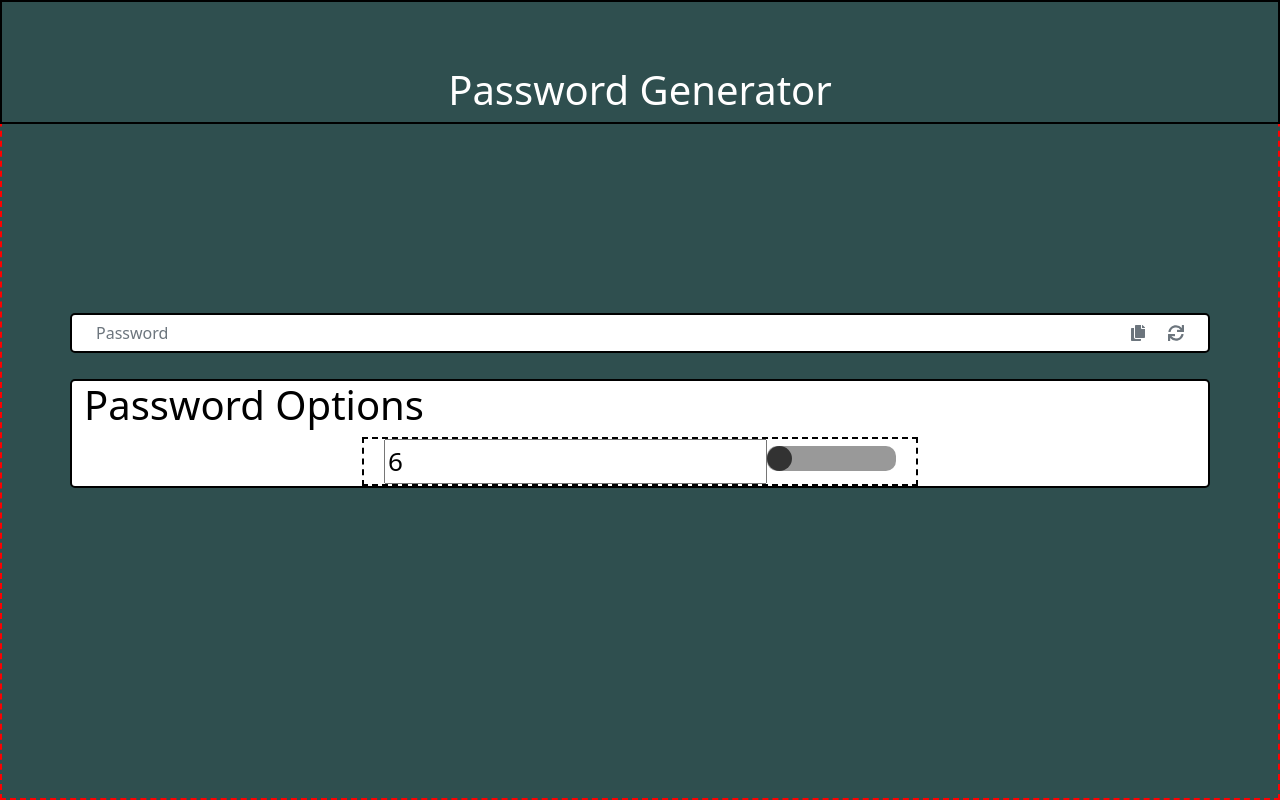
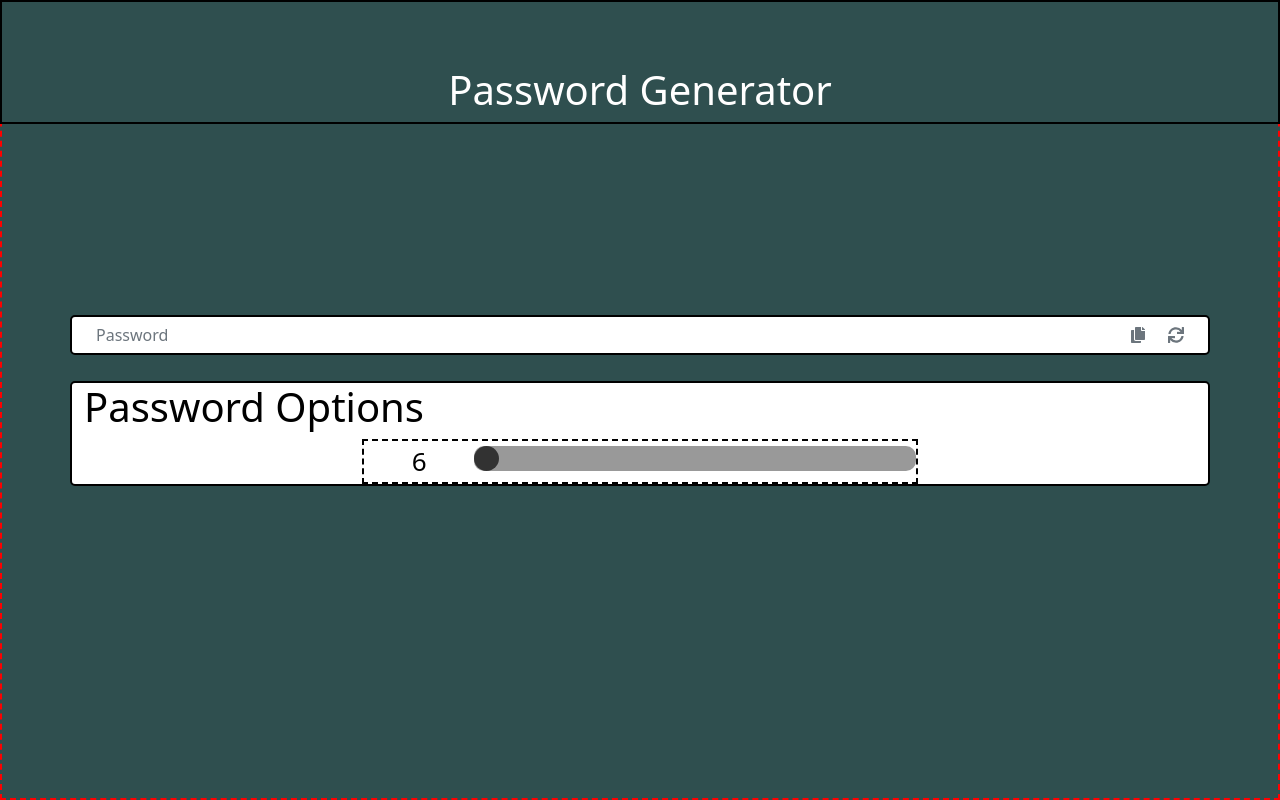
Before and after one commit to MichOchieng/passwordGen, a React (Create React App) app: page / in a window 1280 px wide. Built offline with nearby package versions, Linux system fonts and the light colour scheme.

Commit message:
Style changes to slider and slider value text alignment

```diff
--- a/src/styles/options.css
+++ b/src/styles/options.css
@@ -16,12 +16,14 @@
     width: 50%;
     border: black 2px dashed;
     display: inline-block;
+
 }
 
 .slider{
     display: inline;
     appearance: none;
     background: grey;
+    width: 80%;
     opacity: 0.8;
     border-radius: 10px;
     -webkit-transition: .2s;
@@ -51,5 +53,8 @@
 }
 
 #sliderInfo{
-    display: inline;
+    display: inline-block;
+    width: 20%;
+    border:0;
+    text-align: center;
 }
```
